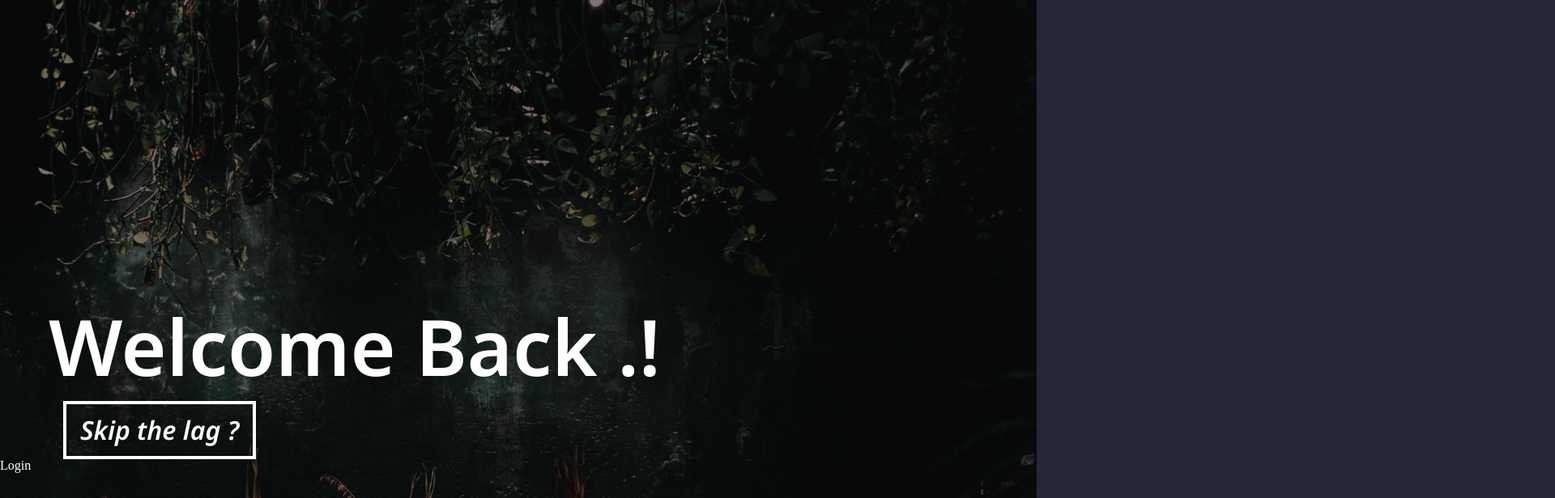
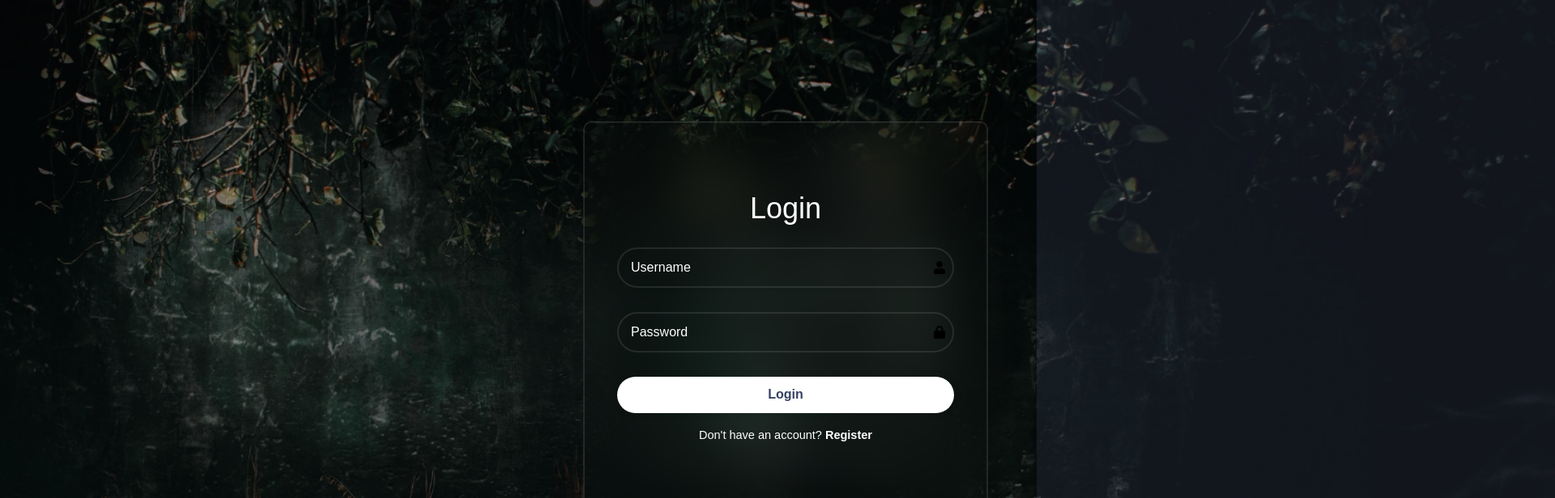
Before and after one commit to duyquy321323/restaurant4.0, a React (Create React App) app: page /login in a window 1280 px wide. Shown: the top 616 px of the page at 81% size, 1920 px wide, since content can reach past the window. Built offline with nearby package versions, Linux system fonts and the light colour scheme; a web font is replaced by a local one.

Commit message:
1 phần của đăng nhập

```diff
--- a/package.json
+++ b/package.json
@@ -12,6 +12,7 @@
     "react-redux": "^9.1.2",
     "react-router-dom": "^6.27.0",
     "react-scripts": "5.0.1",
+    "react-toastify": "^10.0.6",
     "redux": "^5.0.1",
     "web-vitals": "^2.1.4"
   },
--- a/src/api/index.js
+++ b/src/api/index.js
@@ -1,5 +1,38 @@
+// import axios from "axios";
+
+// const api = axios.create({
+//   baseURL: "http://localhost:3000/",
+//   withCredentials: true,
+//   headers: {
+//     "Content-Type": "application/json",
+//   },
+// });
+
+// api.interceptors.request.use((config) => {
+//   const currentLocal = window.location.pathname;
+//   console.log(currentLocal);
+//   const token = document.cookie
+//     .split(";")
+//     .filter((it) => it.startsWith("token"))
+//     .at(0)
+//     .split("=")
+//     .at(1);
+//   if (!token) {
+//     localStorage.removeItem("userData");
+//     if (currentLocal !== "/login") {
+//       window.location.href = "/login";
+//     }
+//   }
+//   return config;
+// });
+// const LoginApi = (email,password) => {
+//   return axios.post("/users/login", {email,password});
+// }
+
+// export {LoginApi} ;
 import axios from "axios";
 
+// Create an Axios instance with the base URL and default headers
 const api = axios.create({
   baseURL: "http://localhost:3000/",
   withCredentials: true,
@@ -8,22 +41,37 @@ const api = axios.create({
   },
 });
 
+// Request interceptor to check for token and handle redirection
 api.interceptors.request.use((config) => {
   const currentLocal = window.location.pathname;
-  console.log(currentLocal);
   const token = document.cookie
-    .split(";")
-    .filter((it) => it.startsWith("token"))
-    .at(0)
-    .split("=")
-    .at(1);
+    .split("; ")
+    .find((it) => it.startsWith("token="))
+    ?.split("=")[1]; // Use optional chaining to prevent errors if token is not found
+
   if (!token) {
     localStorage.removeItem("userData");
+    // Redirect to login page if there is no token and we are not already on the login page
     if (currentLocal !== "/login") {
       window.location.href = "/login";
     }
+  } else {
+    // Set the Authorization header with the token if it exists
+    config.headers['Authorization'] = `Bearer ${token}`;
   }
+
   return config;
 });
 
-export default api;
+// Login API function using the configured Axios instance
+const LoginApi = async (email, password) => {
+  try {
+    const response = await api.post("/users/login", { email, password });
+    return response.data;
+  } catch (error) {
+    console.error("Login error:", error.response ? error.response.data : error.message);
+    throw error;
+  }
+};
+
+export { LoginApi };
--- a/src/pages/BookTable/index.js
+++ b/src/pages/BookTable/index.js
@@ -1,3 +1,5 @@
+
+
 function BookTable(){
     return(
         <>
--- a/src/pages/Home/Home.css
+++ b/src/pages/Home/Home.css
@@ -19,8 +19,8 @@
 .action-container {
   position: fixed;
   bottom: 40px; /* khoảng cách từ dưới cùng */
-  width: 456px;
-  height: 58px;
+  width: 551px;
+  height: 62px;
   display: flex;
   justify-content: center;
 }
--- a/src/pages/Home/index.js
+++ b/src/pages/Home/index.js
@@ -8,8 +8,8 @@ const ActionButtons = () => {
       <div className="action-buttons">
         <CiTimer className='icon' />
         <button className="action-btn" onClick={() => navigate("/menu")}>Menu</button>
-        <button className="action-btn1">Getting Delivery</button>
-        <button className="action-btn2">Book a Table</button>
+        <button className="action-btn1" onClick={() => navigate("/menu")}>Getting delivery</button>
+        <button className="action-btn2" onClick={() => navigate("/book-table")} >Book a table</button>
       </div>
     </div>
   );
--- /dev/null
+++ b/src/pages/Login/LoginRegister.css
@@ -0,0 +1,118 @@
+
+.login-register-page {
+    font-family: "Poppins", sans-serif;
+    display: flex;
+    width:1940px;
+    height:800px;
+    justify-content: center;
+    align-items: center;
+    min-height: 100vh;
+    background: url(/src/assets/image/pexels-rachel-claire-4577179\ 2.png) no-repeat;
+    background-size: cover;
+    background-position: center;
+  }
+
+
+  .wrapper{
+    position: relative;
+    width: 500px;
+    height: 500px;
+    background: transparent;
+    border: 2px solid rgba(255,255,255,.1);
+    backdrop-filter: blur(30px);
+    border-radius: 10px;
+    box-shadow: 0 0 10px rgba(0,0,0,-2);
+    color: #fff;
+    display: flex;
+    align-items: center;
+    overflow: hidden;
+    transition: height .2s ease;
+  }
+
+  .wrapper .form-box {
+    width: 100%;
+    padding: 40px;
+  }
+
+  .wrapper .form-box.login{
+    transition: translate .18s ease;
+    translate: 0;
+  }
+  .wrapper.active .form-box.login {
+    transition: none;
+    translate: -600px;
+  }
+
+  .wrapper .form-box.registration {
+    position: absolute;
+    transition: none;
+    translate: 600px;
+  }
+
+  .wrapper.active .form-box.registration{
+    transition: translate .18s ease;
+    translate: 0;
+  }
+  form h1{
+    font-size: 36px;
+    text-align: center;
+    }
+  form .input-box{
+    position: relative;
+    width: 100%;
+    height: 50px;
+    margin: 30px 0;
+
+
+  }
+
+  .input-box input {
+    width: 100%;
+    height: 100%;
+    background: transparent;
+    border: none;
+    outline: none;
+    border: 2px solid rgba(255 , 255, 255, .1);
+    border-radius: 40px;
+    font-size: 16px;
+    color: #ffff;
+    padding: 0px 15px 0px ;
+  }
+  .input-box input::placeholder {
+    color: #fff;
+  }
+  .input-box .icon {
+    position: absolute;
+    right: 10px;
+    top: 50%;
+    translate:0 -50%;
+    font-size:16px;
+  }
+
+  form button {
+    width: 100%;
+    height: 45px;
+    background: #fff;
+    border: none;
+    outline: none;
+    border-radius: 40px;
+    box-shadow: 0 0 10px rgba(0,0,0,.1);
+    cursor: pointer;
+    font-size: 16px;
+    font-weight: 700;
+    color: #364261;
+  }
+  form .register-link {
+    font-size: 14.5px;
+    text-align: center;
+    margin: 20px 0 15px;
+  }
+
+.register-link p a {
+    color: #fff;
+    text-decoration: none;
+    font-weight: 600;
+  }
+.register-link p a:hover {
+    text-decoration: underline;
+  }
--- a/src/pages/Login/index.js
+++ b/src/pages/Login/index.js
@@ -1,11 +1,118 @@
-import LeftLayout from "../../components/LeftComponentDefault";
+import React, { useState } from 'react';
+import { FaEnvelope, FaUser } from "react-icons/fa";
+import { FaLock } from "react-icons/fa6";
+import { useNavigate } from "react-router-dom";
+import { toast } from 'react-toastify';
+import { LoginApi } from "../../api";
+import './LoginRegister.css';
+
+
 
 function Login(props) {
   const { title, content } = props;
+  const [action, setAction] = useState('');
+  const navigate = useNavigate();
+  const [email,setEmail]= useState("");
+  const [password, setPassword]= useState("");
+//   const handleLoginSubmit = async (event) => {
+//     event.preventDefault();
+//     if (!email || !password){
+//       toast.error("Email/Password is required");
+//       return;
+//     }
+//     let res = await LoginApi(email,password);
+//     if (res && res.toke) {
+//         localStorage.setItem ("token", res.token)
+//         navigate('/')
+//     }
+
+//  };
+const handleLoginSubmit = async (event) => {
+    event.preventDefault(); // Prevent default form submission behavior
+    if (!email || !password) {
+      toast.error("Email and password are required");
+      return;
+    }
+    try {
+      const res = await LoginApi(email, password);
+      if (res && res.token) {
+        localStorage.setItem("token", res.token);
+        navigate('/');
+      } else {
+        toast.error("Login failed: Invalid credentials");
+      }
+    } catch (error) {
+      toast.error("Login failed: " + (error.response?.data?.message || error.message));
+    }
+  };
+  const registerLink =() => {
+      setAction(' active')
+  };
+  const loginLink =() => {
+      setAction('')
+  };
   return (
     <>
-      <LeftLayout title={title} content={content} />
-      Login
+        <div className="login-register-page">
+            <div className={`wrapper${action}`}>
+                <div className="form-box login">
+                    <form action="" onSubmit={handleLoginSubmit}>
+                        <h1>Login</h1>
+                        <div className="input-box">
+                        <input
+                            type="text"
+                            placeholder='Username'
+                            value={email}
+                            onChange={(event) => setEmail(event.target.value)}
+                        />
+                            <FaUser className='icon' />
+                        </div>
+                        <div className="input-box">
+                            <input type="password"
+                            placeholder='Password'
+                            value={password}
+                            onChange = {(event) => setPassword(event.target.value)} />
+                            <FaLock className='icon'/>
+                        </div>
+
+                        <button
+                                type="submit"
+                                className={email && password ? "active" : ""}
+                                disabled={!email || !password}> Login             </button>
+
+                        <div className="register-link">
+                            <p>Don't have an account? <a href="#" onClick={registerLink}>Register</a></p>
+                        </div>
+                    </form>
+                </div>
+
+                <div className="form-box registration">
+                    <form action="">
+                        <h1>Registration</h1>
+                        <div className="input-box">
+                            <input type="text"
+                            placeholder='Username' required />
+                            <FaUser className='icon' />
+                        </div>
+                        <div className="input-box">
+                            <input type="email"
+                            placeholder='Email' required />
+                            <FaEnvelope className='icon' />
+                        </div>
+                        <div className="input-box">
+                            <input type="password"
+                            placeholder='Password' required />
+                            <FaLock className='icon'/>
+                        </div>
+
+                        <button type="submit">Login</button>
+                        <div className="register-link">
+                            <p>Already have an account? <a href="#" onClick = {loginLink}>Login</a></p>
+                        </div>
+                    </form>
+                </div>
+            </div>
+        </div>
     </>
   );
 }
```
Also changed, not shown: src/pages/BookTable/BookTable.css (added), 1 other file (tests, documents, lock files or other folders).
